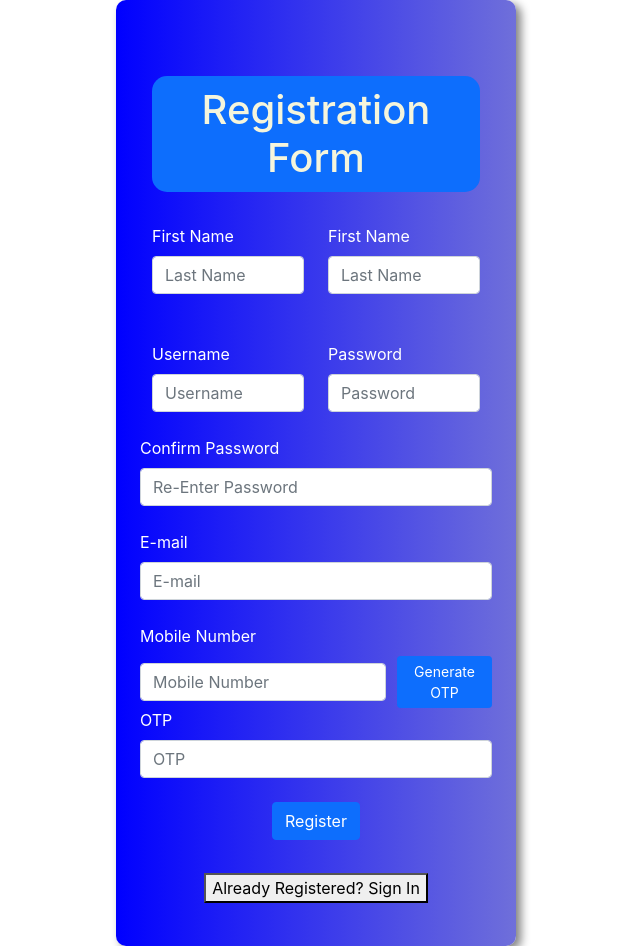
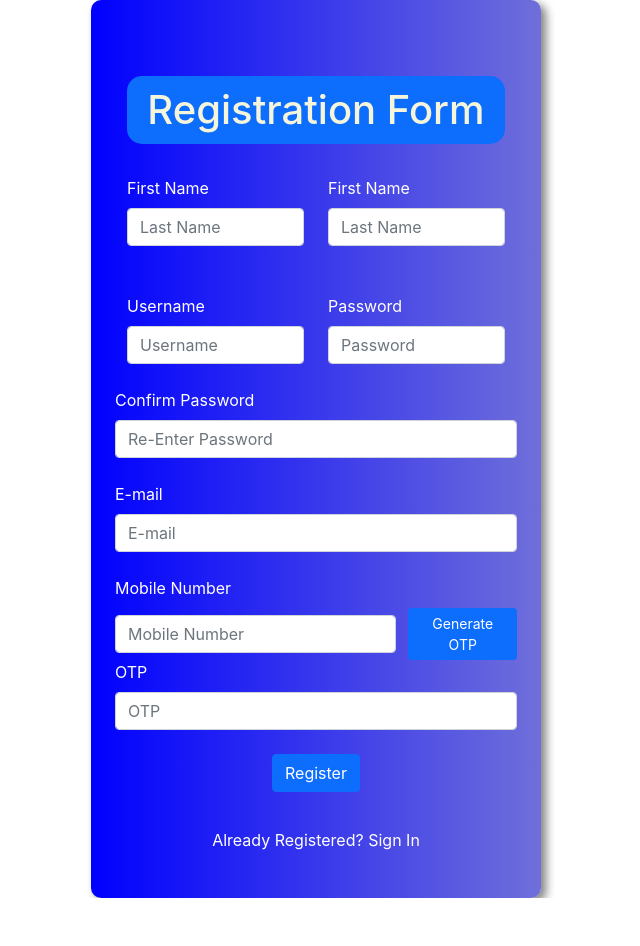
Before and after one commit to Animesh-03/Car-Parking-Solutions, a React (Create React App) app: page /register in a window 1280 px wide. Shown: the whole page, without its empty margins (324-964 px from the left). After the commit the page ends 898 px from the top, so only its background shows below. Built offline with nearby package versions, Linux system fonts and the light colour scheme.

Commit message:
add css to login redirect

```diff
--- a/src/App.css
+++ b/src/App.css
@@ -29,6 +29,16 @@ body{
   border-radius: 10px;
   padding:10px;
  }
+
+ #login-redirect{
+  background-color: rgba(255,255,255,0);
+  border-color: rgba(255,255,255,0);
+  color: white;
+}
+
+#login-redirect:hover{
+  font-size: 1.05em;
+}
 
  .login-form{
   background-image: linear-gradient(to right,blue,rgb(111, 111, 218));
--- a/src/Components/CSS/register.css
+++ b/src/Components/CSS/register.css
@@ -1,7 +1,7 @@
 .register-container
 {
     background-color: #F9F9F9F9;
-    max-width: 400px;
+    max-width: 450px;
 }
 
 #phone-number
```
